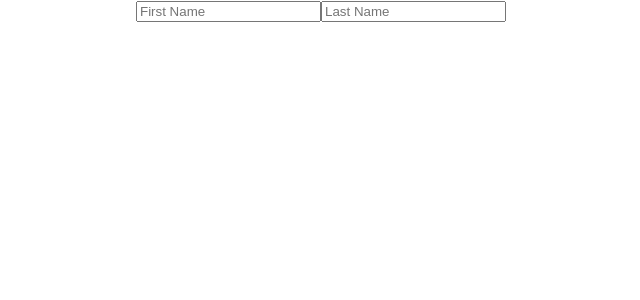
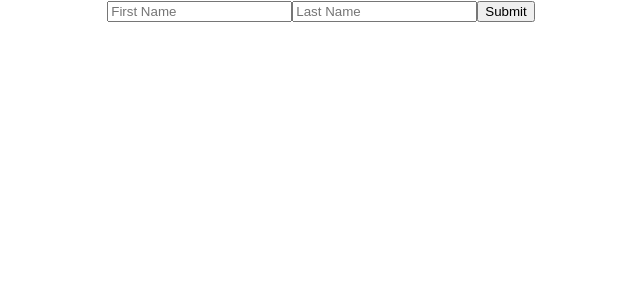
Before and after one commit to zohaibtahir/ReactFirstApp, a React (Create React App) app: page / in a window 1280 px wide. Shown: the top 300 px of the page, without its empty margins (319-959 px from the left). Built offline with nearby package versions, Linux system fonts and the light colour scheme.

Commit message:
form submition handle

```diff
--- a/src/components/Form.js
+++ b/src/components/Form.js
@@ -18,12 +18,22 @@
         })
     }
 
+    handleSubmit = (event)=>{
+        event.preventDefault();
+        console.log({
+            fname: this.state.firstname,
+            lname: this.state.lastname
+        }
+        )
+    }
+
     render(){
         return (
             <div>
-                <form action="">
+                <form onSubmit={this.handleSubmit}>
                     <input onChange={this.handleFirstName} type="text" value={this.state.firstname} placeholder="First Name"/>
                     <input onChange={this.handleLastName} type="text" value={this.state.lastname} placeholder="Last Name"/>
+                    <button type="submit">Submit</button>
                 </form>
             </div>
         )
```
